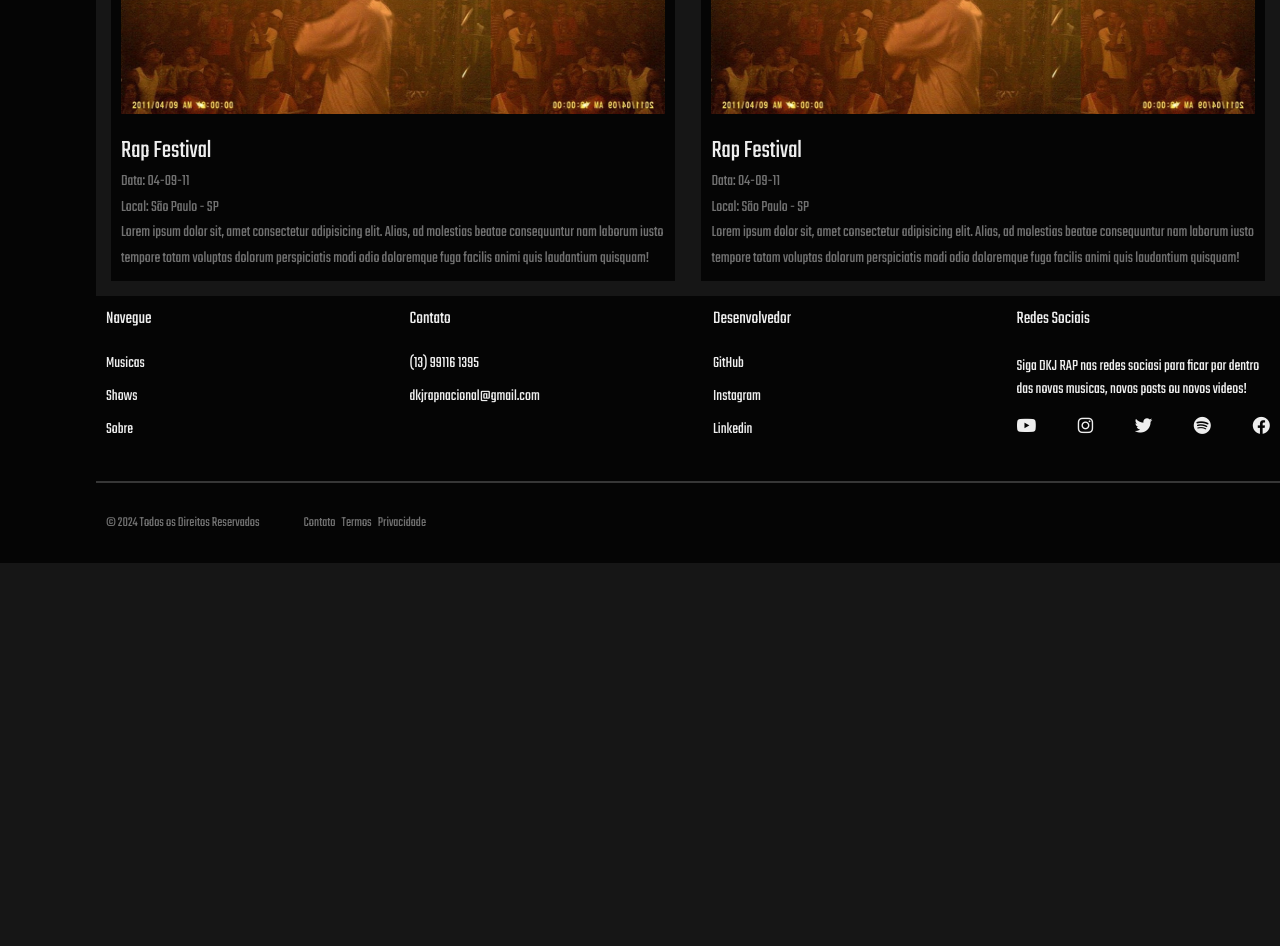
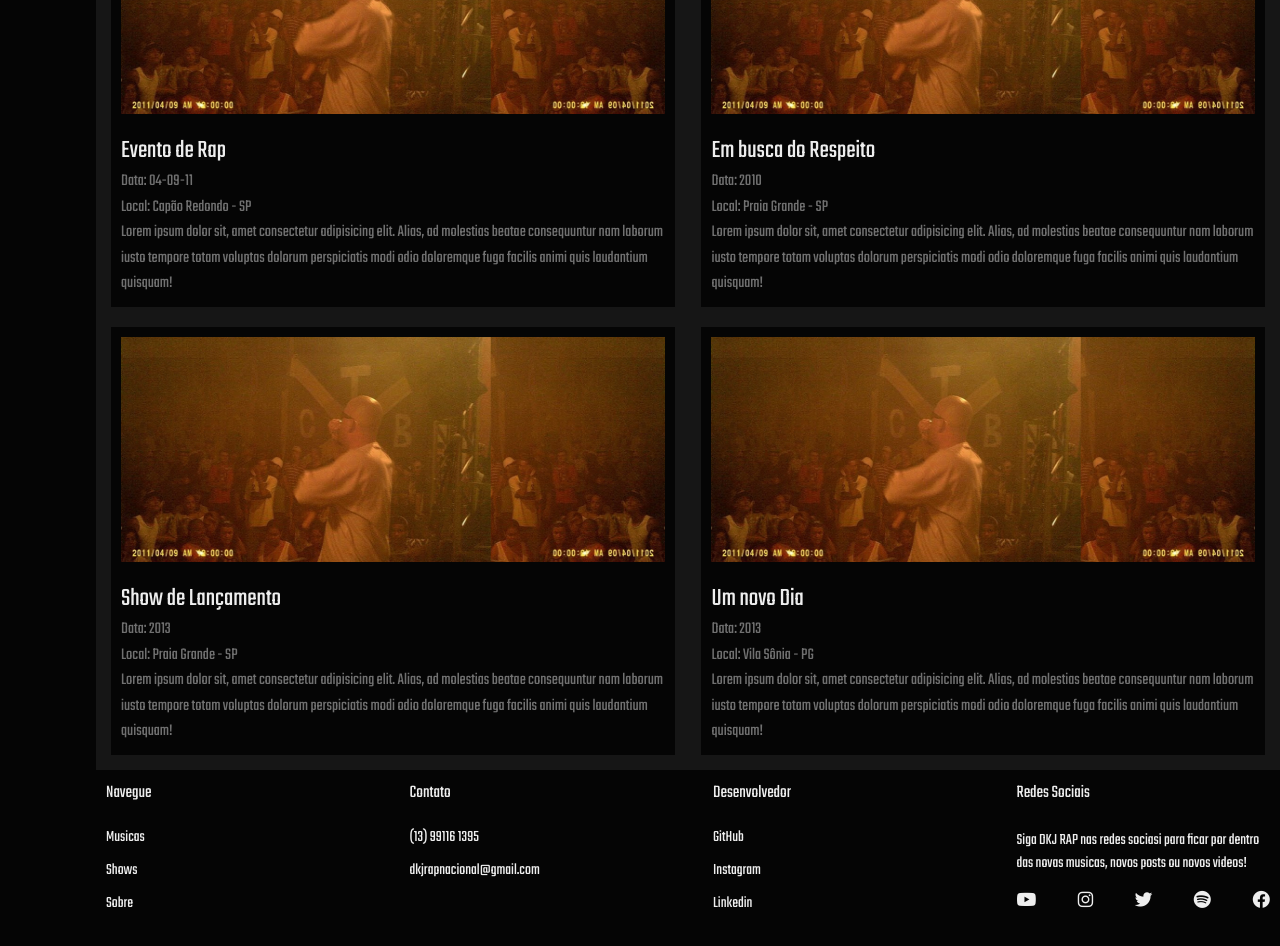
Before and after one commit to TerryKrom/dkjrap, a React (Vite) app in the folder hiphop-website/: page /shows in a window 1280 px wide. Shown: the part 700-1646 px from the top of the page. Before the commit the page ends 1263 px from the top, so only its background shows below. Built offline with nearby package versions, Linux system fonts and the light colour scheme; a web font is replaced by a local one.

Commit message:
bugs fixed

```diff
--- a/hiphop-website/src/components/eventCard.css
+++ b/hiphop-website/src/components/eventCard.css
@@ -23,6 +23,7 @@
 .event-card-text p{
     line-height: 1.6rem;
     color: var(--secondary-font-color);
+    font-size: 1.05rem;
 }
 
 .event-card-text h2{
--- a/hiphop-website/src/components/eventContainer.jsx
+++ b/hiphop-website/src/components/eventContainer.jsx
@@ -13,7 +13,7 @@ const EventContainer = () => {
             <Title text={'Shows'} />
             <div className="event-container">
                 {events.map((card, index) => (
-                    <EventCard card={card} index={index}/>
+                    <EventCard card={card} index={index} key={index}/>
                 ))}
             </div>
         </>
--- a/hiphop-website/src/data/eventCardData.jsx
+++ b/hiphop-website/src/data/eventCardData.jsx
@@ -4,27 +4,37 @@ const EventCardData = () => {
     const eventCardsData = [
       {
         img: img,
-        title: 'Rap Festival',
+        title: 'Evento de Rap',
         story: 'Lorem ipsum dolor sit, amet consectetur adipisicing elit. Alias, ad molestias beatae consequuntur nam laborum iusto tempore totam voluptas dolorum perspiciatis modi odio doloremque fuga facilis animi quis laudantium quisquam!',
         date: '04-09-11',
-        local: 'São Paulo - SP',
+        local: 'Capão Redondo - SP',
         src: '#',
       },
       {
         img: img,
-        title: 'Rap Festival',
+        title: 'Em busca do Respeito',
         story: 'Lorem ipsum dolor sit, amet consectetur adipisicing elit. Alias, ad molestias beatae consequuntur nam laborum iusto tempore totam voluptas dolorum perspiciatis modi odio doloremque fuga facilis animi quis laudantium quisquam!',
-        date: '04-09-11',
-        local: 'São Paulo - SP',
-        src: '#',
+        date: '2010',
+        local: 'Praia Grande - SP',
+        src: 'https://www.youtube.com/watch?v=csNsrrfoMF8',
       },
-    //   {
-    //     img: '',
-    //     title: '',
-    //     story: '',
-    //     src: '',
-    //   },
-    ]
+      {
+        img: img,
+        title: 'Show de Lançamento',
+        story: 'Lorem ipsum dolor sit, amet consectetur adipisicing elit. Alias, ad molestias beatae consequuntur nam laborum iusto tempore totam voluptas dolorum perspiciatis modi odio doloremque fuga facilis animi quis laudantium quisquam!',
+        date: '2013',
+        local: 'Praia Grande - SP',
+        src: 'https://www.youtube.com/watch?v=YGyQlF5lWVA',
+      },
+      {
+        img: img,
+        title: 'Um novo Dia',
+        story: 'Lorem ipsum dolor sit, amet consectetur adipisicing elit. Alias, ad molestias beatae consequuntur nam laborum iusto tempore totam voluptas dolorum perspiciatis modi odio doloremque fuga facilis animi quis laudantium quisquam!',
+        date: '2013',
+        local: 'Vila Sônia - PG',
+        src: 'https://www.youtube.com/watch?v=gmjLHVPsUDk',
+      },
+      ]
 
     return eventCardsData;
   }
```
